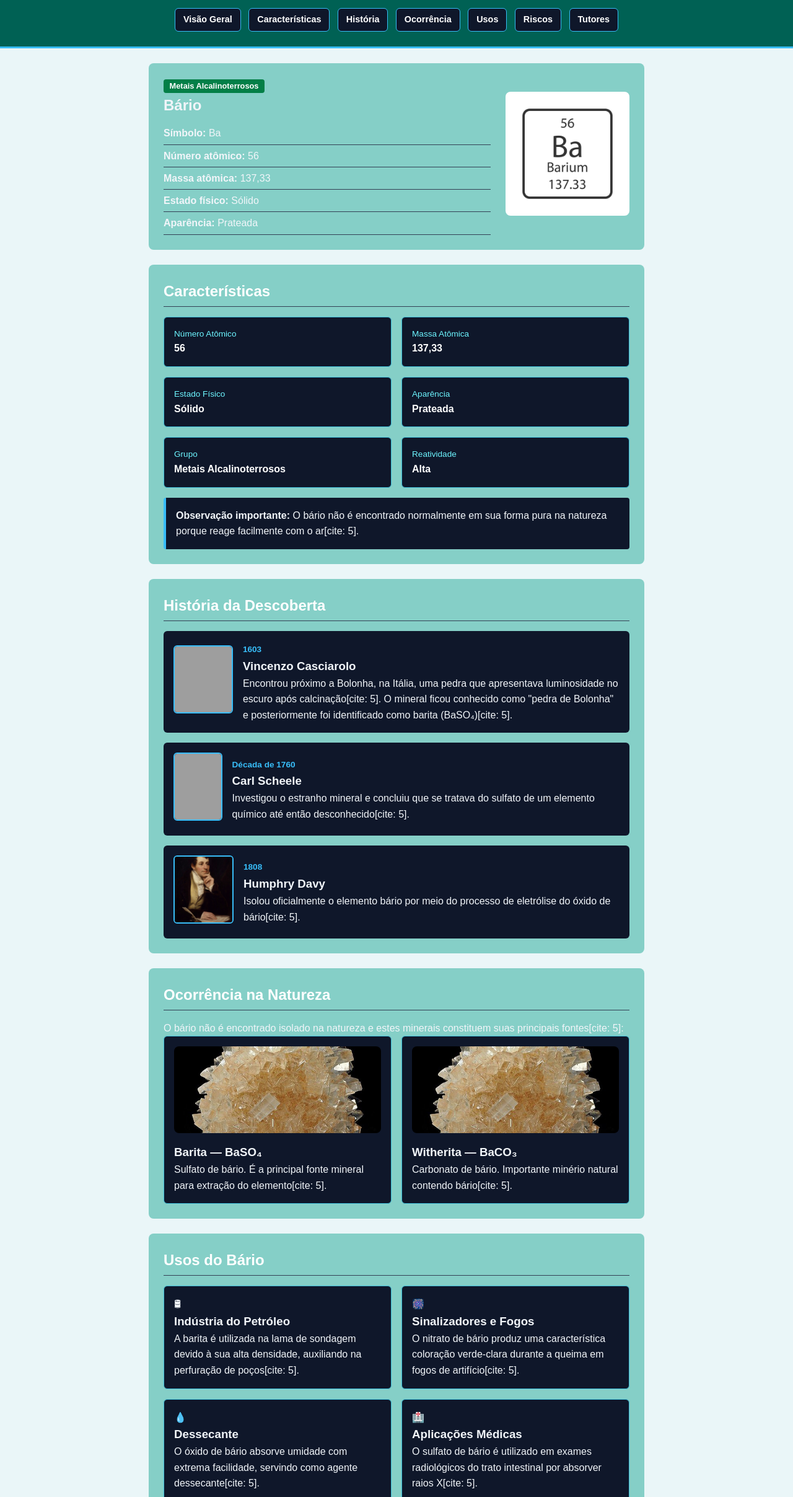
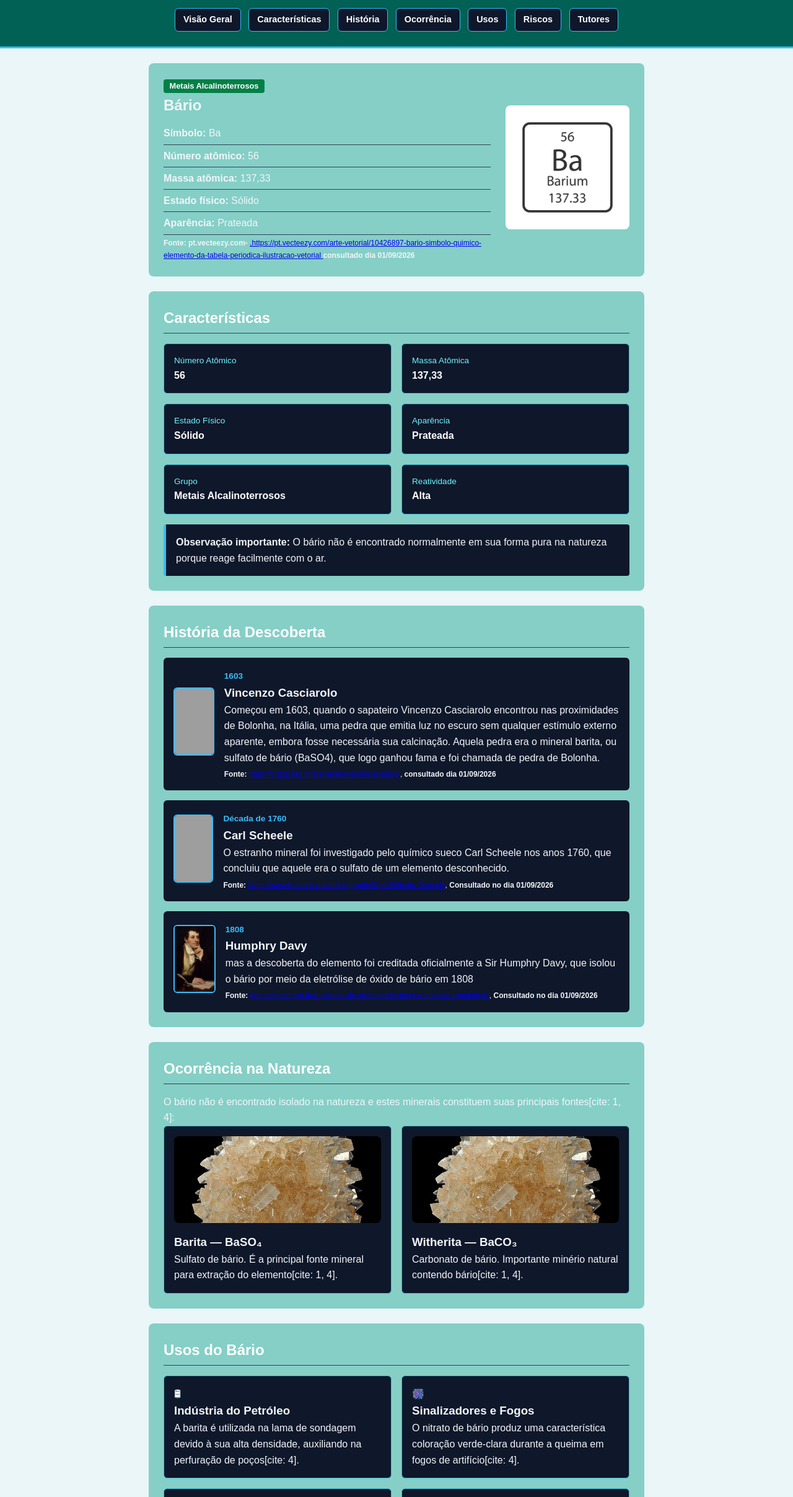
Before and after one commit to CristianjcAquino/Publica-o-do-meu-site-de-programa-o-web-2, a plain HTML site: page index.html in a window 1280 px wide. Shown: the part 104-2519 px from the top of the page at 62% size. Drawn offline with Linux system fonts and the light colour scheme; grey boxes are pictures that could not be loaded.

Commit message:
começando a por os links

```diff
--- a/index.html
+++ b/index.html
@@ -14,7 +14,6 @@
         <h1>Bário — Ba</h1>
         <p>Elemento químico de número atômico 56</p>
       </div>
-
 
       <nav class="nav-menu">
         <a href="#visao-geral">Visão Geral</a>
@@ -41,6 +40,7 @@
             <li><strong>Massa atômica:</strong> <span>137,33</span></li>
             <li><strong>Estado físico:</strong> <span>Sólido</span></li>
             <li><strong>Aparência:</strong> <span>Prateada</span></li>
+            <p class="image-source" style="font-size: 0.75rem; margin-top: 0.3rem;"><strong>Fonte: pt.vecteezy.com-</strong> <a href="https://pt.vecteezy.com/arte-vetorial/10426897-bario-simbolo-quimico-elemento-da-tabela-periodica-ilustracao-vetorial" target="_blank">,https://pt.vecteezy.com/arte-vetorial/10426897-bario-simbolo-quimico-elemento-da-tabela-periodica-ilustracao-vetorial </a><strong> consultado dia 01/09/2026</strong></p>
           </ul>
         </div>
         <div class="hero-image-wrapper">
@@ -78,7 +78,7 @@
         </div>
       </div>
       <div class="notice-box">
-        <p><strong>Observação importante:</strong> O bário não é encontrado normalmente em sua forma pura na natureza porque reage facilmente com o ar[cite: 5].</p>
+        <p><strong>Observação importante:</strong> O bário não é encontrado normalmente em sua forma pura na natureza porque reage facilmente com o ar.</p>
       </div>
     </section>
 
@@ -93,7 +93,9 @@
           <div class="timeline-content">
             <span class="year">1603</span>
             <h3>Vincenzo Casciarolo</h3>
-            <p>Encontrou próximo a Bolonha, na Itália, uma pedra que apresentava luminosidade no escuro após calcinação[cite: 5]. O mineral ficou conhecido como "pedra de Bolonha" e posteriormente foi identificado como barita (BaSO₄)[cite: 5].</p>
+            <p>Começou em 1603, quando o sapateiro Vincenzo Casciarolo encontrou nas proximidades de Bolonha, na Itália, uma pedra que emitia luz no escuro sem qualquer estímulo externo aparente, embora fosse necessária sua calcinação.
+              Aquela pedra era o mineral barita, ou sulfato de bário (BaSO4), que logo ganhou fama e foi chamada de pedra de Bolonha. </p>
+            <p class="image-source" style="font-size: 0.75rem; margin-top: 0.3rem;"><strong>Fonte:</strong> <a href="https://crqsp.org.br/elementos-quimicos-bario/" target="_blank">https://crqsp.org.br/elementos-quimicos-bario/</a>,<strong> consultado dia 01/09/2026</strong></p>
           </div>
         </div>
 
@@ -104,7 +106,8 @@
           <div class="timeline-content">
             <span class="year">Década de 1760</span>
             <h3>Carl Scheele</h3>
-            <p>Investigou o estranho mineral e concluiu que se tratava do sulfato de um elemento químico até então desconhecido[cite: 5].</p>
+            <p> O estranho mineral foi investigado pelo químico sueco Carl Scheele nos anos 1760, que concluiu que aquele era o sulfato de um elemento desconhecido.</p>
+            <p class="image-source" style="font-size: 0.75rem; margin-top: 0.3rem;"><strong>Fonte:</strong> <a href="https://www.britannica.com/biography/Carl-Wilhelm-Scheele" target="_blank"> https://www.britannica.com/biography/Carl-Wilhelm-Scheele</a>,<strong> Consultado no dia 01/09/2026</strong></p>
           </div>
         </div>
 
@@ -115,7 +118,8 @@
           <div class="timeline-content">
             <span class="year">1808</span>
             <h3>Humphry Davy</h3>
-            <p>Isolou oficialmente o elemento bário por meio do processo de eletrólise do óxido de bário[cite: 5].</p>
+            <p>mas a descoberta do elemento foi creditada oficialmente a Sir Humphry Davy, que isolou o bário por meio da eletrólise de óxido de bário em 1808</p>
+            <p class="image-source" style="font-size: 0.75rem; margin-top: 0.3rem;"><strong>Fonte:</strong> <a href="https://crqsp.org.br/a-historia-de-sir-humphry-davy-o-quimico-romantico/" target="_blank"> https://crqsp.org.br/a-historia-de-sir-humphry-davy-o-quimico-romantico/ </a>,<strong> Consultado no dia 01/09/2026 </strong></p>
           </div>
         </div>
       </div>
@@ -124,14 +128,14 @@
 
     <section id="ocorrencia" class="section-container">
       <h2 class="section-title">Ocorrência na Natureza</h2>
-      <p class="section-desc">O bário não é encontrado isolado na natureza e estes minerais constituem suas principais fontes[cite: 5]:</p>
+      <p class="section-desc">O bário não é encontrado isolado na natureza e estes minerais constituem suas principais fontes[cite: 1, 4]:</p>
 
       <div class="grid-two">
         <div class="mineral-card">
           <img src="assets/bário.png" alt="Mineral Barita" class="mineral-img">
           <div class="mineral-info">
             <h3>Barita — BaSO₄</h3>
-            <p>Sulfato de bário. É a principal fonte mineral para extração do elemento[cite: 5].</p>
+            <p>Sulfato de bário. É a principal fonte mineral para extração do elemento[cite: 1, 4].</p>
           </div>
         </div>
 
@@ -139,7 +143,7 @@
           <img src="assets/bário.png" alt="Mineral Witherita" class="mineral-img">
           <div class="mineral-info">
             <h3>Witherita — BaCO₃</h3>
-            <p>Carbonato de bário. Importante minério natural contendo bário[cite: 5].</p>
+            <p>Carbonato de bário. Importante minério natural contendo bário[cite: 1, 4].</p>
           </div>
         </div>
       </div>
@@ -152,25 +156,25 @@
         <div class="use-card">
           <div class="css-icon font-icon">🛢</div>
           <h3>Indústria do Petróleo</h3>
-          <p>A barita é utilizada na lama de sondagem devido à sua alta densidade, auxiliando na perfuração de poços[cite: 5].</p>
+          <p>A barita é utilizada na lama de sondagem devido à sua alta densidade, auxiliando na perfuração de poços[cite: 4].</p>
         </div>
 
         <div class="use-card">
           <div class="css-icon font-icon">🎆</div>
           <h3>Sinalizadores e Fogos</h3>
-          <p>O nitrato de bário produz uma característica coloração verde-clara durante a queima em fogos de artifício[cite: 5].</p>
+          <p>O nitrato de bário produz uma característica coloração verde-clara durante a queima em fogos de artifício[cite: 4].</p>
         </div>
 
         <div class="use-card">
           <div class="css-icon font-icon">💧</div>
           <h3>Dessecante</h3>
-          <p>O óxido de bário absorve umidade com extrema facilidade, servindo como agente dessecante[cite: 5].</p>
+          <p>O óxido de bário absorve umidade com extrema facilidade, servindo como agente dessecante[cite: 4].</p>
         </div>
 
         <div class="use-card">
           <div class="css-icon font-icon">🏥</div>
           <h3>Aplicações Médicas</h3>
-          <p>O sulfato de bário é utilizado em exames radiológicos do trato intestinal por absorver raios X[cite: 5].</p>
+          <p>O sulfato de bário é utilizado em exames radiológicos do trato intestinal por absorver raios X[cite: 4].</p>
         </div>
       </div>
     </section>
@@ -179,10 +183,8 @@
     <section id="riscos" class="section-container">
       <h2 class="section-title">Importância e Riscos</h2>
       <div class="risk-card">
-        <p>Compostos solúveis de bário apresentam alta toxicidade[cite: 5]. O descarte inadequado de resíduos industriais pode ocasionar a contaminação grave do solo e dos recursos hídricos[cite: 5].</p>
-        <p>No Brasil, em 2003, ocorreu um trágico caso envolvendo o produto contrastante <strong>Celobar®</strong>, onde a contaminação por sais solúveis de bário causou casos fatais de intoxicação severa[cite: 5].</p>
-
-
+        <p>Compostos solúveis de bário apresentam alta toxicidade[cite: 1, 4]. O descarte inadequado de resíduos industriais pode ocasionar a contaminação grave do solo e dos recursos hídricos[cite: 4].</p>
+        <p>No Brasil, em 2003, ocorreu um trágico caso envolvendo o produto contrastante <strong>Celobar®</strong>, onde a contaminação por sais solúveis de bário causou casos fatais de intoxicação severa[cite: 4].</p>
       </div>
     </section>
 
@@ -190,7 +192,7 @@
     <section class="section-container">
       <div class="trivia-card">
         <h3>💡 Você sabia?</h3>
-        <p>A barita recebeu grande importância histórica devido ao fenômeno luminescente observado na famosa "pedra de Bolonha", descoberta no século XVII, que brilhava no escuro após ser aquecida (calcinada)[cite: 5].</p>
+        <p>A barita recebeu grande importância histórica devido ao fenômeno luminescente observado na famosa "pedra de Bolonha", descoberta no século XVII, que brilhava no escuro após ser aquecida (calcinada)[cite: 2].</p>
       </div>
     </section>
 
@@ -198,10 +200,11 @@
       <h2 class="section-title text-center">Desenvolvedor</h2>
       <div class="dev-card">
         <h3> Cristian</h3>
-        <img src="assets/euzinho.png"  class="dev-img">
+        <img src="assets/euzinho.png" class="dev-img" alt="Foto do Desenvolvedor">
         <p class="dev-desc">Apenas um garoto fazendo um trabalho de química e de pw2.</p>
       </div>
     </section>
+
     <section class="section-container dev-section" id="tutores">
       <h2 class="section-title text-center">Tutores / Professores</h2>
       <div class="grid-two">
@@ -220,30 +223,30 @@
     </section>
   </main>
 
-
   <footer class="footer">
     <div class="footer-container">
       <div class="footer-info">
         <h3>Bário — Elemento químico 56</h3>
-        <p>Projeto escolar de Química</p>
+        <p>Projeto escolar de Química e PW2</p>
       </div>
+
       <div class="footer-social">
         <h4>Redes Sociais</h4>
         <div class="social-links">
           <a href="https://www.instagram.com/cristianzin_br?stkn=YmszM3A0M3p4ODRy" target="_blank" class="social-btn">
             📷 Instagram
           </a>
-
         </div>
       </div>
 
       <div class="footer-sources">
-        <h4>Fontes de Pesquisa</h4>
+        <h4>Fontes de Pesquisa (do PDF)</h4>
         <ul>
-          <li>Conselho Regional de Química — CRQ-SP</li>
-          <li>Brasil Escola</li>
-          <li>Toda Matéria</li>
-          <li>Revista FT</li>
+          <li><a href="https://crqsp.org.br/elementos-quimicos-bario/" target="_blank" style="color: #38bdf8; text-decoration: none;">CRQ-SP — Bário</a>[cite: 5]</li>
+          <li><a href="https://pt.vecteezy.com/arte-vetorial/10426897-bario-simbolo-quimico-elemento-da-tabela-periodica-ilustracao-vetorial" target="_blank" style="color: #38bdf8; text-decoration: none;">Vecteezy — Símbolo de Bário</a>[cite: 5]</li>
+          <li><a href="https://brasilescola.uol.com.br/quimica/bario.htm" target="_blank" style="color: #38bdf8; text-decoration: none;">Brasil Escola — Bário (Ba)</a>[cite: 5]</li>
+          <li><a href="https://www.todamateria.com.br/bario/" target="_blank" style="color: #38bdf8; text-decoration: none;">Toda Matéria — Bário</a>[cite: 5]</li>
+          <li><a href="https://revistaft.com.br/bario-elemento-quimico-56-da-tabela-periodica/" target="_blank" style="color: #38bdf8; text-decoration: none;">Revista FT — Bário</a>[cite: 5]</li>
         </ul>
       </div>
     </div>
```
Lines whose indentation alone changed are shown as unchanged.
